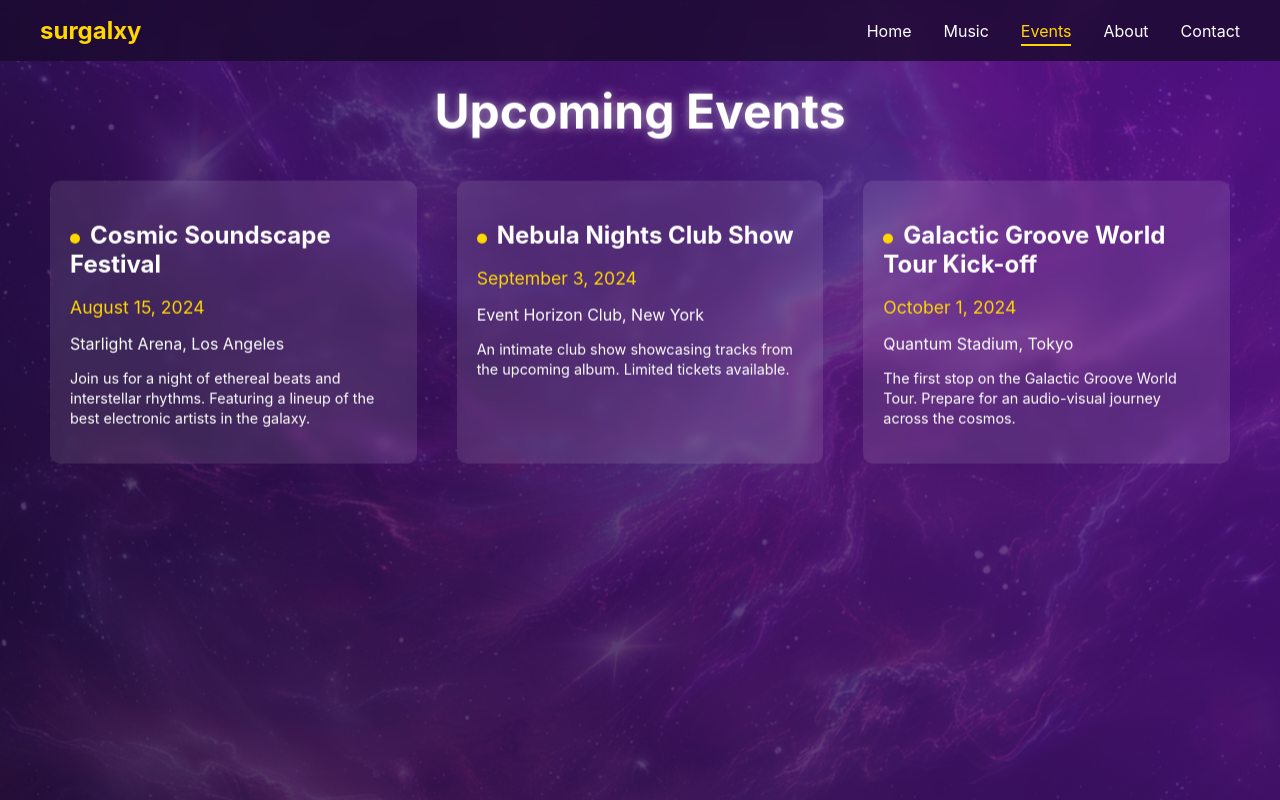
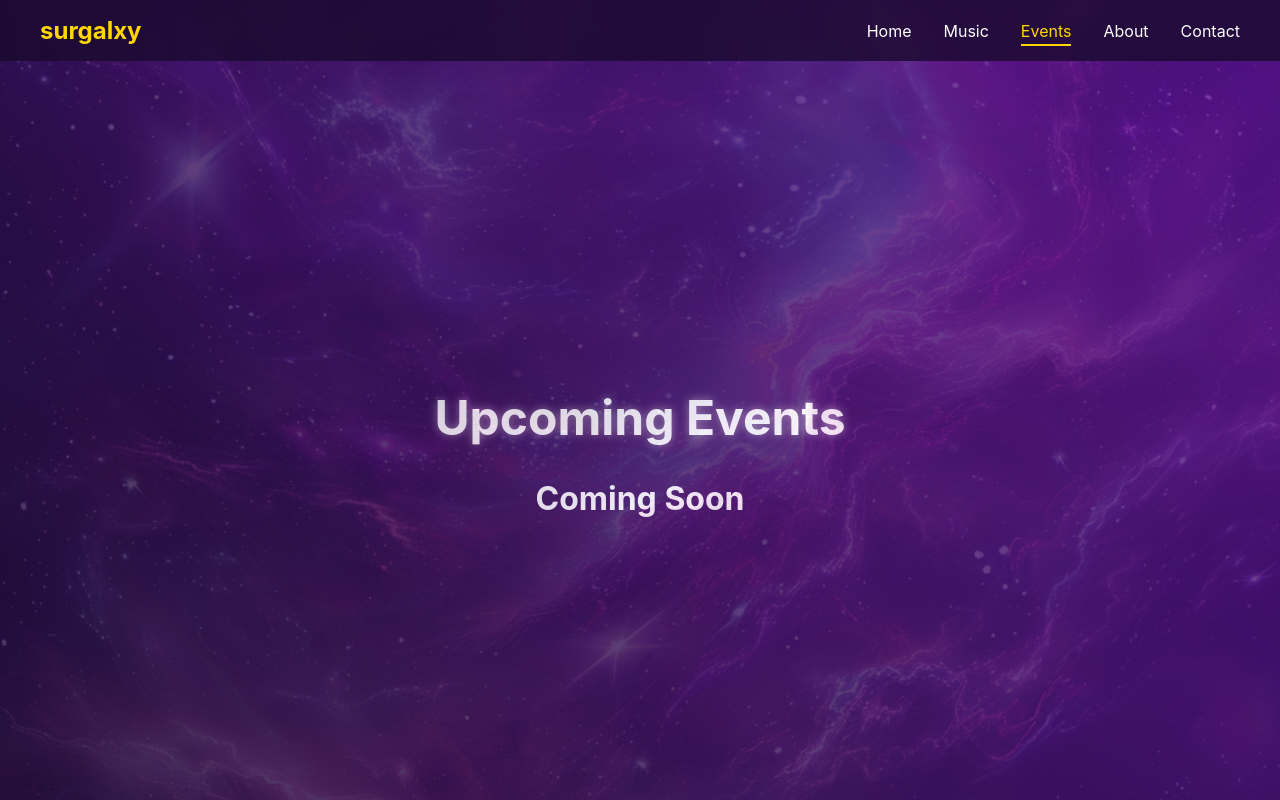
Before and after one commit to surgalxy/surgalxyweb, a React (Create React App) app: page /events in a window 1280 px wide. Shown: the top 800 px of the page. Built offline with nearby package versions, Linux system fonts and the light colour scheme.

Commit message:
Updated Events page to display Coming Soon

```diff
--- a/src/pages/Events.js
+++ b/src/pages/Events.js
@@ -19,8 +19,10 @@
   background: linear-gradient(45deg, #1a0b2e, #5b0e91);
   color: white;
   padding: 50px;
-  position: relative;
-  overflow: hidden;
+  display: flex;
+  justify-content: center;
+  align-items: center;
+  text-align: center;
 `;
 
 const CosmicBackground = styled.div`
@@ -29,128 +31,31 @@
   left: 0;
   right: 0;
   bottom: 0;
-  background-image:
-    url('/assets/images/cosmic_background.png');
+  background-image: url('/assets/images/cosmic_background.png');
   background-size: cover;
   opacity: 0.2;
 `;
 
 const Title = styled.h1`
   font-size: 3rem;
-  text-align: center;
-  margin-bottom: 40px;
-  position: relative;
   text-shadow: 0 0 10px rgba(255, 255, 255, 0.5);
 `;
 
-const EventGrid = styled.div`
-  display: grid;
-  grid-template-columns: repeat(auto-fit, minmax(300px, 1fr));
-  gap: 40px;
-  position: relative;
-`;
-
-const EventCard = styled.div`
-  background: rgba(255, 255, 255, 0.1);
-  border-radius: 10px;
-  padding: 20px;
-  backdrop-filter: blur(5px);
-  transition: transform 0.3s ease;
-  position: relative;
-  overflow: hidden;
-
-  &:hover {
-    transform: translateY(-5px);
-  }
-
-  &::before {
-    content: '';
-    position: absolute;
-    top: -50%;
-    left: -50%;
-    width: 200%;
-    height: 200%;
-    background: radial-gradient(circle, rgba(255,255,255,0.2) 0%, rgba(255,255,255,0) 70%);
-    opacity: 0;
-    transition: opacity 0.3s ease;
-  }
-
-  &:hover::before {
-    opacity: 1;
-  }
-`;
-
-const EventTitle = styled.h2`
-  font-size: 1.5rem;
-  margin-bottom: 10px;
-`;
-
-const EventDate = styled.p`
-  font-size: 1.1rem;
-  color: #ffd700;
-  margin-bottom: 10px;
-`;
-
-const EventLocation = styled.p`
-  font-size: 1rem;
-  margin-bottom: 15px;
-`;
-
-const EventDescription = styled.p`
-  font-size: 0.9rem;
-  line-height: 1.4;
-`;
-
-const PulsingDot = styled.span`
-  display: inline-block;
-  width: 10px;
-  height: 10px;
-  background-color: #ffd700;
-  border-radius: 50%;
-  margin-right: 10px;
+const Message = styled.h2`
+  font-size: 2rem;
+  margin-top: 20px;
   animation: ${pulse} 2s infinite;
 `;
 
 const Events = () => {
-  const events = [
-    {
-      id: 1,
-      title: "Cosmic Soundscape Festival",
-      date: "August 15, 2024",
-      location: "Starlight Arena, Los Angeles",
-      description: "Join us for a night of ethereal beats and interstellar rhythms. Featuring a lineup of the best electronic artists in the galaxy."
-    },
-    {
-      id: 2,
-      title: "Nebula Nights Club Show",
-      date: "September 3, 2024",
-      location: "Event Horizon Club, New York",
-      description: "An intimate club show showcasing tracks from the upcoming album. Limited tickets available."
-    },
-    {
-      id: 3,
-      title: "Galactic Groove World Tour Kick-off",
-      date: "October 1, 2024",
-      location: "Quantum Stadium, Tokyo",
-      description: "The first stop on the Galactic Groove World Tour. Prepare for an audio-visual journey across the cosmos."
-    }
-  ];
-
   return (
     <PageTransition>
       <EventsContainer>
         <CosmicBackground />
-        <Title>Upcoming Events</Title>
-        <EventGrid>
-          {events.map((event) => (
-            <EventCard key={event.id}>
-              <EventTitle><PulsingDot />{event.title}</EventTitle>
-              <EventDate>{event.date}</EventDate>
-              <EventLocation>{event.location}</EventLocation>
-              <EventDescription>{event.description}</EventDescription>
-            </EventCard>
-          ))}
-        </EventGrid>
+        <div>
+          <Title>Upcoming Events</Title>
+          <Message>Coming Soon</Message>
+        </div>
       </EventsContainer>
     </PageTransition>
   );
```
